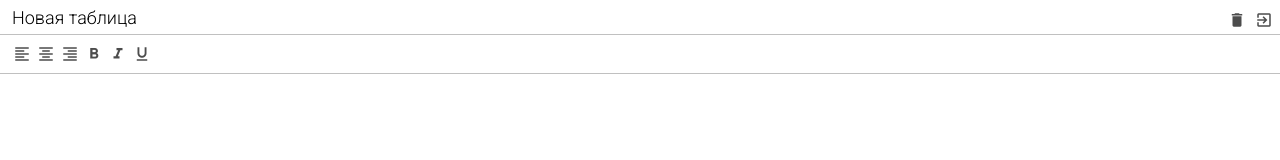
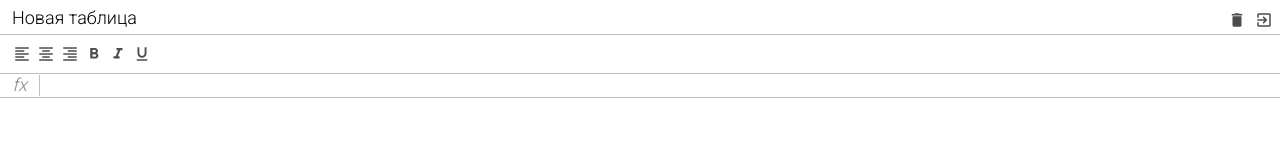
Before and after one commit to Mr-Sofos/excel-app, a website built with webpack: page src/index.html in a window 1280 px wide. Built offline with nearby package versions, Linux system fonts and the light colour scheme.

Commit message:
added formula for excel and also added styles for component formula

```diff
--- a/src/index.html
+++ b/src/index.html
@@ -45,7 +45,10 @@
             <span class="material-icons"> format_underline </span>
           </div>
         </div>
-        <div class="excel__formula"></div>
+        <div class="excel__formula">
+          <div class="info">fx</div>
+          <div class="input" contenteditable spellcheck="false"></div>
+        </div>
         <div class="excel__table"></div>
       </div>
     </div>
--- a/src/scss/_variables.scss
+++ b/src/scss/_variables.scss
@@ -1,3 +1,5 @@
 $header-height: 34px;
 $toolbar-height: 40px;
+$formula-height: 24px;
+$info-cell-width: 40px;
 $border-color: #c0c0c0;
--- a/src/scss/formula.scss
+++ b/src/scss/formula.scss
@@ -1,2 +1,26 @@
 .excel__formula {
+  position: absolute;
+  left: 0;
+  right: 0;
+  top: $toolbar-height + $header-height;
+  height: $formula-height;
+  display: flex;
+  align-items: center;
+  border-bottom: 1px solid $border-color;
+
+  .info {
+    font-size: 18px;
+    text-align: center;
+    font-style: italic;
+    border-right: 1px solid $border-color;
+    min-width: $info-cell-width;
+  }
+
+  .input {
+    padding: 4px;
+    font-size: 12px;
+    outline: none;
+    height: 100%;
+    width: 100%;
+  }
 }
--- a/src/scss/header.scss
+++ b/src/scss/header.scss
@@ -28,6 +28,7 @@
       border: 2px solid #1a73e8;
     }
   }
+
   .button {
     @include button(red);
   }
--- a/src/scss/index.scss
+++ b/src/scss/index.scss
@@ -22,4 +22,5 @@ body {
 
 .excel {
   position: relative;
+  color: #888;
 }
```
